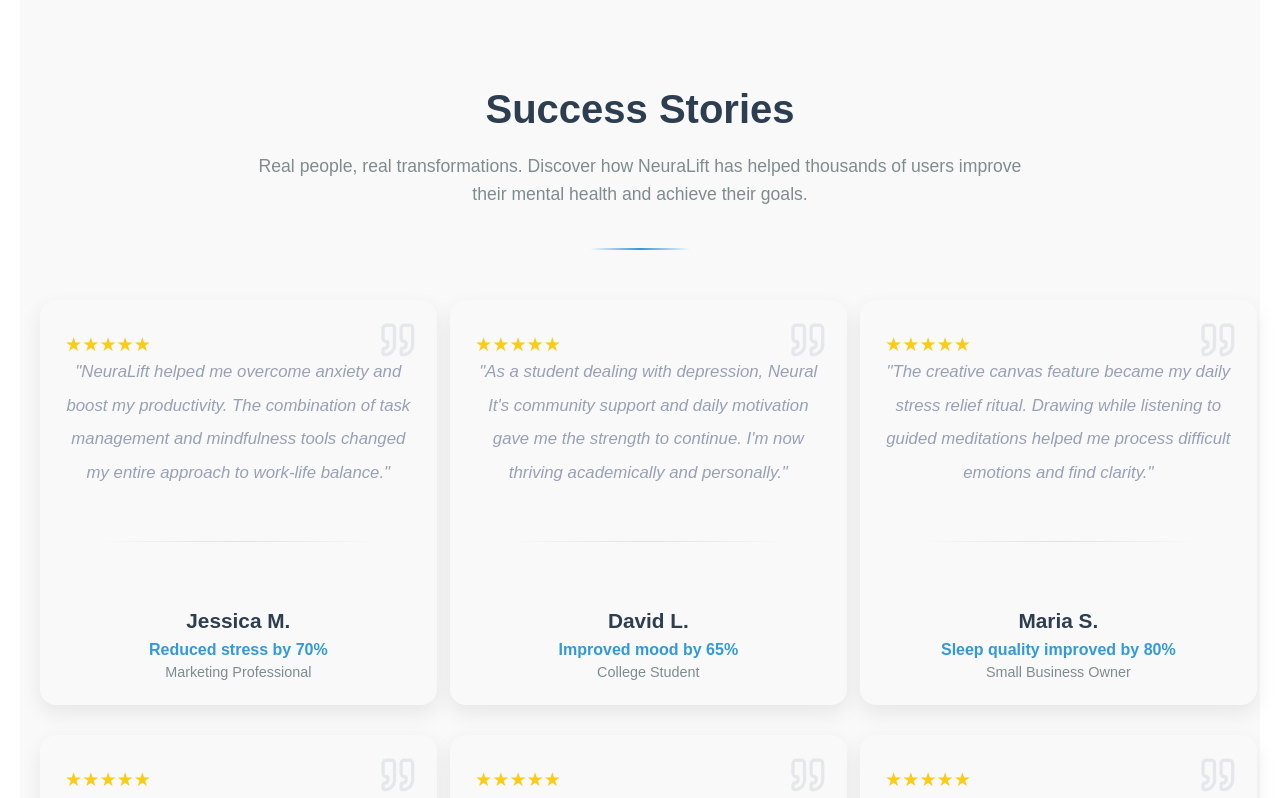
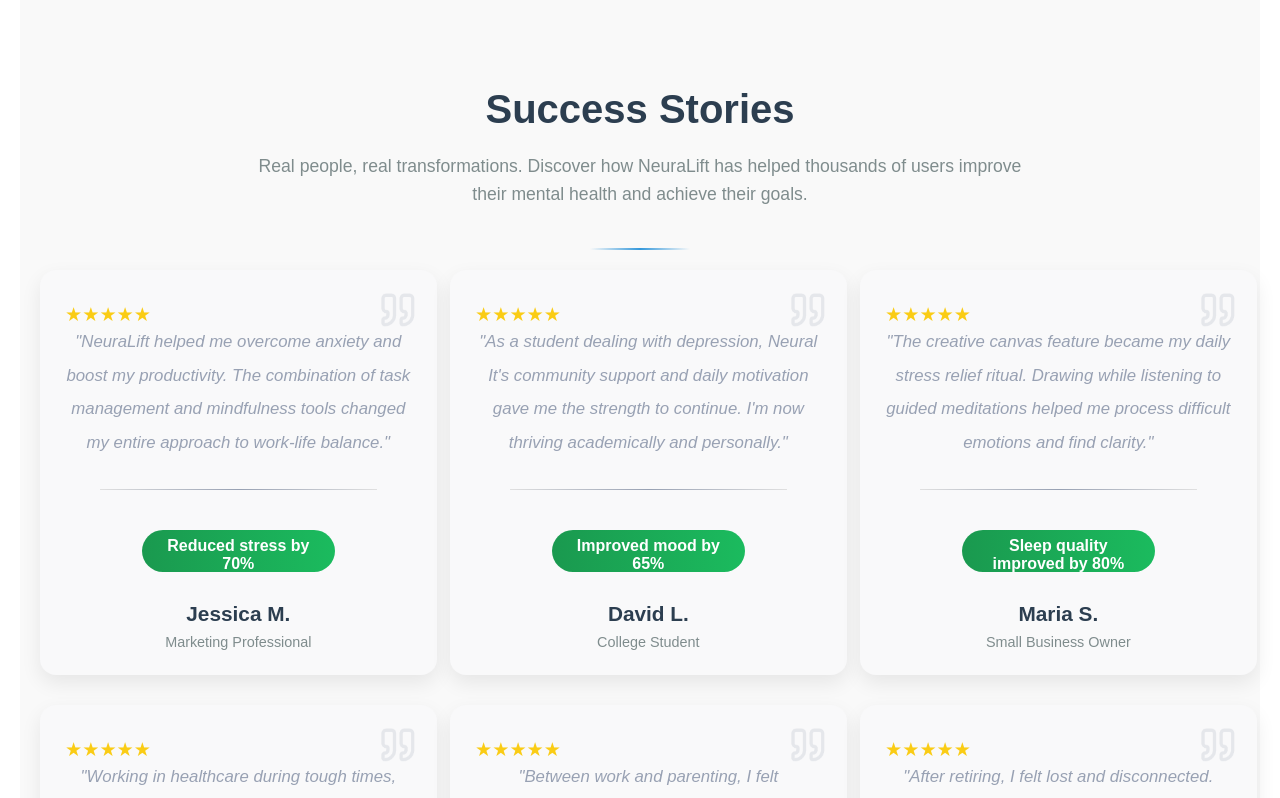
Before and after one commit to ghinashour/NeuraLift, a React (Create React App) app in the folder frontend/: page / in a window 1280 px wide. Shown: the top 798 px of the page. Built offline with nearby package versions, Linux system fonts and the light colour scheme.

Commit message:
finalizing the success sotries

```diff
--- a/frontend/src/sections/SuccessStories.js
+++ b/frontend/src/sections/SuccessStories.js
@@ -24,11 +24,13 @@
           </div>
           {/*the space between the text as a line*/}
           <div className="divider-small"></div>
+
           <div className="user-info">
+            <div className="user-stats">Reduced stress by 70%</div>
             <h3>Jessica M.</h3>
-            <p className="user-stats">Reduced stress by 70%</p>
             <p className="user-title">Marketing Professional</p>
           </div>
+
         </div>
 
         {/* David L. */}
@@ -42,8 +44,8 @@
           </div>
           <div className="divider-small"></div>
           <div className="user-info">
+            <p className="user-stats">Improved mood by 65%</p>
             <h3>David L.</h3>
-            <p className="user-stats">Improved mood by 65%</p>
             <p className="user-title">College Student</p>
           </div>
         </div>
@@ -59,8 +61,8 @@
           </div>
           <div className="divider-small"></div>
           <div className="user-info">
+         <p className="user-stats">Sleep quality improved by 80%</p>
             <h3>Maria S.</h3>
-            <p className="user-stats">Sleep quality improved by 80%</p>
             <p className="user-title">Small Business Owner</p>
           </div>
         </div>
@@ -76,8 +78,8 @@
           </div>
           <div className="divider-small"></div>
           <div className="user-info">
+            <p className="user-stats">Anxiety decreased by 75%</p>
             <h3>Robert K.</h3>
-            <p className="user-stats">Anxiety decreased by 75%</p>
             <p className="user-title">Healthcare Worker</p>
           </div>
         </div>
@@ -93,8 +95,8 @@
           </div>
           <div className="divider-small"></div>
           <div className="user-info">
+            <p className="user-stats">Productivity increased by 60%</p>
             <h3>Aisha T.</h3>
-            <p className="user-stats">Productivity increased by 60%</p>
             <p className="user-title">New Parent</p>
           </div>
         </div>
@@ -110,8 +112,8 @@
           </div>
           <div className="divider-small"></div>
           <div className="user-info">
+           <p className="user-stats">Found new social connections</p>
             <h3>Chris W.</h3>
-            <p className="user-stats">Found new social connections</p>
             <p className="user-title">Retired Teacher</p>
           </div>
         </div>
--- a/frontend/src/styles/SuccessStories.css
+++ b/frontend/src/styles/SuccessStories.css
@@ -28,7 +28,7 @@
   height: 2px;
   background: linear-gradient(to right, transparent, #3498db, transparent);
   width: 100px;
-  margin: 0 auto 50px;
+  margin: 0 auto 20px;
 }
 
 .stories-grid {
@@ -97,7 +97,7 @@
 
 .divider-small {
   height: 1px;
-  background: linear-gradient(to right, transparent, #e0e0e0, transparent);
+  background: linear-gradient(to right, #e0e0e0, #98A1B3, #e0e0e0);
   width: 80%;
   margin: 0 auto 20px;
 
@@ -105,7 +105,7 @@
 
 .user-info {
   text-align: center;
-  padding-top: 15px;
+  padding-top: 10px;
 }
 
 .user-info h3 {
@@ -115,11 +115,27 @@
   font-weight: 600;
 }
 
+.user-header {
+  display: flex;
+  justify-content: space-between; /* pushes info left, stats right */
+  align-items: center;            /* keeps them aligned vertically */
+}
 .user-stats {
   margin: 0 0 5px 0;
-  color: #3498db;
+  background: linear-gradient(to right, #1A994F, #1BBB5E);
+  color: #FFFFFF;
   font-size: 1rem;
   font-weight: 600;
+  border-radius: 99px;
+  width: 172.77px;
+  height: 28px;
+  padding: 7px 10px;
+  justify-content: center;
+  align-items: center;
+  position: relative;
+  display: inline-block;
+  margin-bottom: 30px;
+
 }
 
 .user-title {
```
